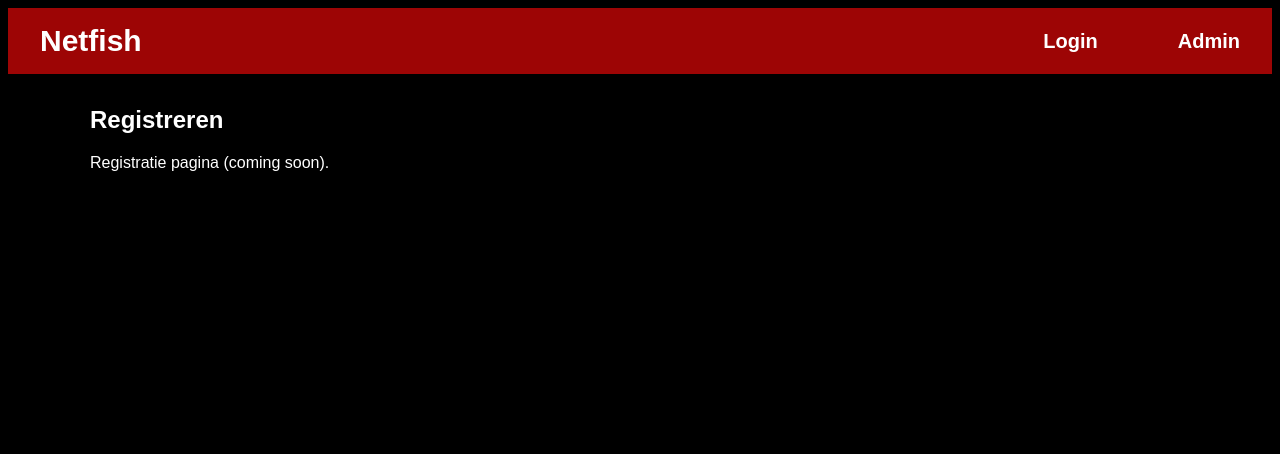
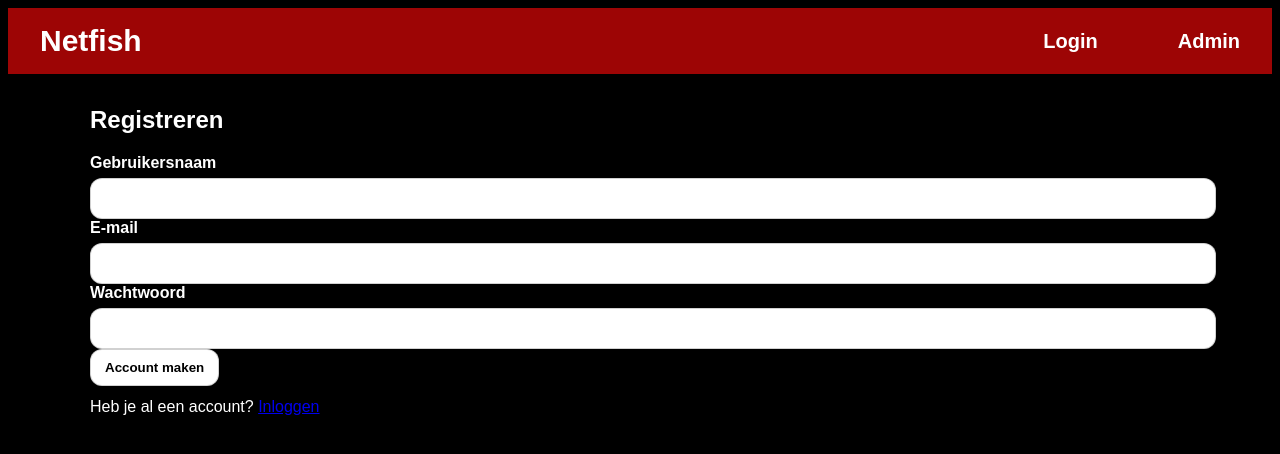
Before and after one commit to DarkGuardianMT/video-streaming-platform, a PHP site: page /pages/register.php in a window 1280 px wide. Shown: the top 454 px of the page. Run offline with PHP 8.4, Linux system fonts and the light colour scheme.

Commit message:
Add user registration with password hashing

```diff
--- a/pages/register.php
+++ b/pages/register.php
@@ -1,8 +1,85 @@
-<?php include __DIR__ . '/../includes/header.php'; ?>
+<?php
+include __DIR__ . '/../includes/header.php';
+require __DIR__ . '/../includes/db.php';
+
+$errors = [];
+$success = null;
+
+if ($_SERVER['REQUEST_METHOD'] === 'POST') {
+  if ($_SERVER['REQUEST_METHOD'] === 'POST') {
+  $username = trim($_POST['username'] ?? '');
+  $email = trim($_POST['email'] ?? '');
+  $password = $_POST['password'] ?? '';
+
+  if ($username === '') $errors[] = "Gebruikersnaam is verplicht.";
+  if ($email === '') $errors[] = "E-mail is verplicht.";
+  if ($password === '') $errors[] = "Wachtwoord is verplicht.";
+  if ($email !== '' && !filter_var($email, FILTER_VALIDATE_EMAIL)) {
+    $errors[] = "E-mail is ongeldig.";
+  }
+
+  // Unique check (email + username)
+  if (empty($errors)) {
+    $check = $pdo->prepare("SELECT id FROM users WHERE email = ? OR username = ? LIMIT 1");
+    $check->execute([$email, $username]);
+    if ($check->fetch()) {
+      $errors[] = "E-mail of gebruikersnaam bestaat al.";
+    }
+  }
+
+  if (empty($errors)) {
+    $hash = password_hash($password, PASSWORD_DEFAULT);
+
+    $stmt = $pdo->prepare("INSERT INTO users (username, password, email, isAdmin) VALUES (?, ?, ?, 0)");
+    $stmt->execute([$username, $hash, $email]);
+
+    // Register tamam -> login sayfasına yönlendir
+    header("Location: /video-streaming-platform/pages/login.php?msg=registered");
+    exit;
+  }
+}
+}
+?>
 
 <main class="page">
   <h2>Registreren</h2>
-  <p>Registratie pagina (coming soon).</p>
+
+  <?php if (!empty($errors)): ?>
+    <div class="alert alert-error">
+      <ul>
+        <?php foreach ($errors as $e): ?>
+          <li><?php echo htmlspecialchars($e); ?></li>
+        <?php endforeach; ?>
+      </ul>
+    </div>
+  <?php endif; ?>
+
+  <?php if ($success): ?>
+    <div class="alert alert-success"><?php echo htmlspecialchars($success); ?></div>
+  <?php endif; ?>
+
+  <form method="post">
+    <div class="field">
+      <label for="username">Gebruikersnaam</label>
+      <input id="username" name="username" required>
+    </div>
+
+    <div class="field">
+      <label for="email">E-mail</label>
+      <input id="email" name="email" type="email" required>
+    </div>
+
+    <div class="field">
+      <label for="password">Wachtwoord</label>
+      <input id="password" name="password" type="password" required>
+    </div>
+
+    <button class="btn btn--primary" type="submit">Account maken</button>
+  </form>
+
+  <p style="margin-top:12px;">
+    Heb je al een account? <a href="/video-streaming-platform/pages/login.php">Inloggen</a>
+  </p>
 </main>
 
 <?php include __DIR__ . '/../includes/footer.php'; ?>
```
